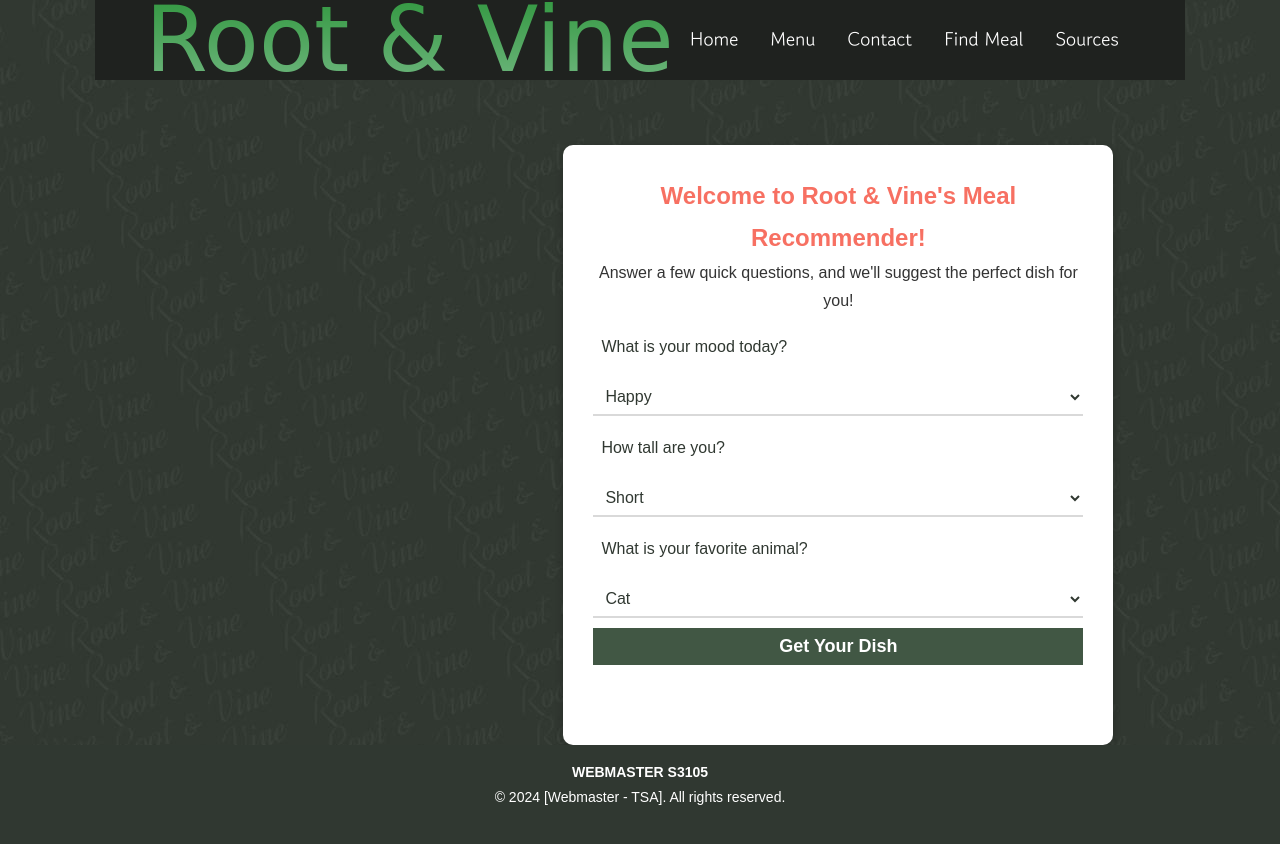
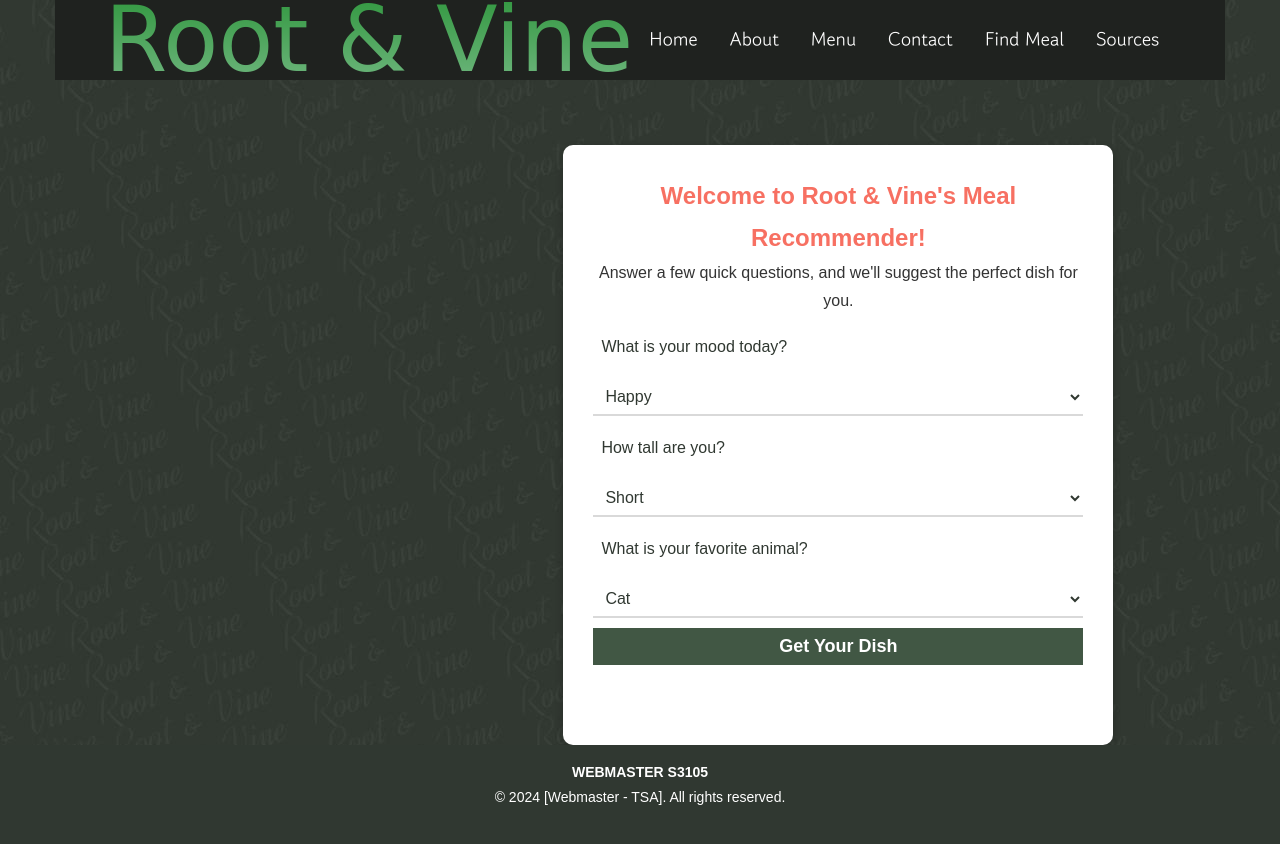
Before and after one commit to salomecastillo/TSA-Webmaster, a plain HTML site: page chatBot.html in a window 1280 px wide. Drawn offline with Linux system fonts and the light colour scheme; a web font is replaced by a local one.

Commit message:
Update chatBot.html

```diff
--- a/chatBot.html
+++ b/chatBot.html
@@ -5,6 +5,7 @@
     <meta name="viewport" content="width=device-width, initial-scale=1.0">
     <title>Chatbot Menu Recommender</title>
     <link rel="stylesheet" href="styles.css">
+
     <!-- fonts -->
     <link rel="preconnect" href="https://fonts.googleapis.com">
     <link rel="preconnect" href="https://fonts.gstatic.com" crossorigin>
@@ -12,9 +13,9 @@
 
 </head>
 <body class="chatbot__page">
-        <nav class="navbar">
+    <nav class="navbar">
         <div class="navbar__container">
-            <a href="index.html" id="navbar__logo"> Root & Vine </a>
+            <a href="/" id="navbar__logo"> Root & Vine </a>
 <!-- This will allow the javascript programming -->
             <div class="navbar__toggle" id="mobile-menu">
                 <span class="bar"></span>
@@ -29,6 +30,12 @@
                         Home
                     </a>
                 </li>
+<!-- Meet Us -->
+                <li class="navbar__item">
+                  <a href="#meetUs" class="navbar__links">
+                      About
+                  </a>
+                </li>
 <!-- Menu page  -->
                 <li class="navbar__item">
                     <a href="menu.html" class="navbar__links">
@@ -41,7 +48,7 @@
                         Contact
                     </a>
                 </li>
-<!-- chatbot page -->
+<!-- contact page -->
                 <li class="navbar__item">
                   <a href="chatBot.html" class="navbar__links">
                       Find Meal
@@ -58,7 +65,7 @@
     </nav>
     <div class="chatbot__container">
         <h2 style="color:#f77062;">Welcome to Root & Vine's Meal Recommender!</h2>
-        <p>Answer a few quick questions, and we'll suggest the perfect dish for you!</p>
+        <p>Answer a few quick questions, and we'll suggest the perfect dish for you.</p>
 
         <label for="mood">What is your mood today?</label>
         <select id="mood">
@@ -91,7 +98,7 @@
 
     <script src="app.js"></script>
 </body>
-        <!-- FOOTER -->
+    <!-- FOOTER -->
     <footer>
         <div class="footer-content">
             <p><strong>WEBMASTER S3105</strong></p>
```
